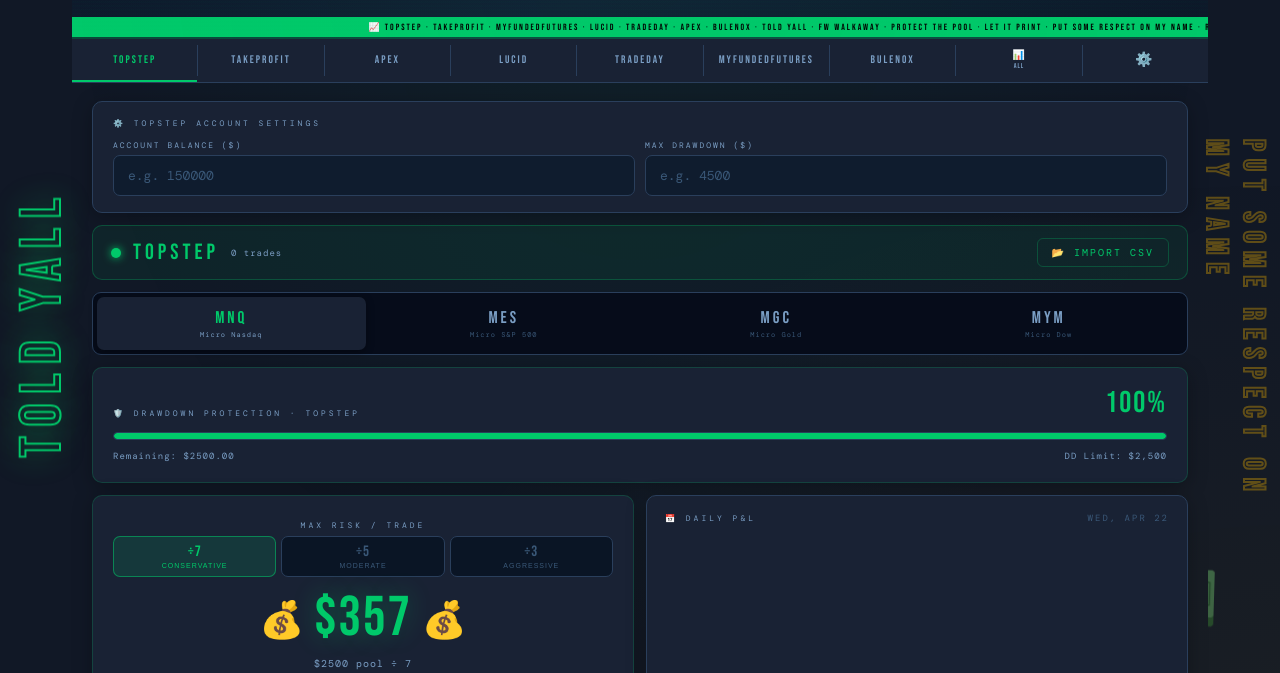
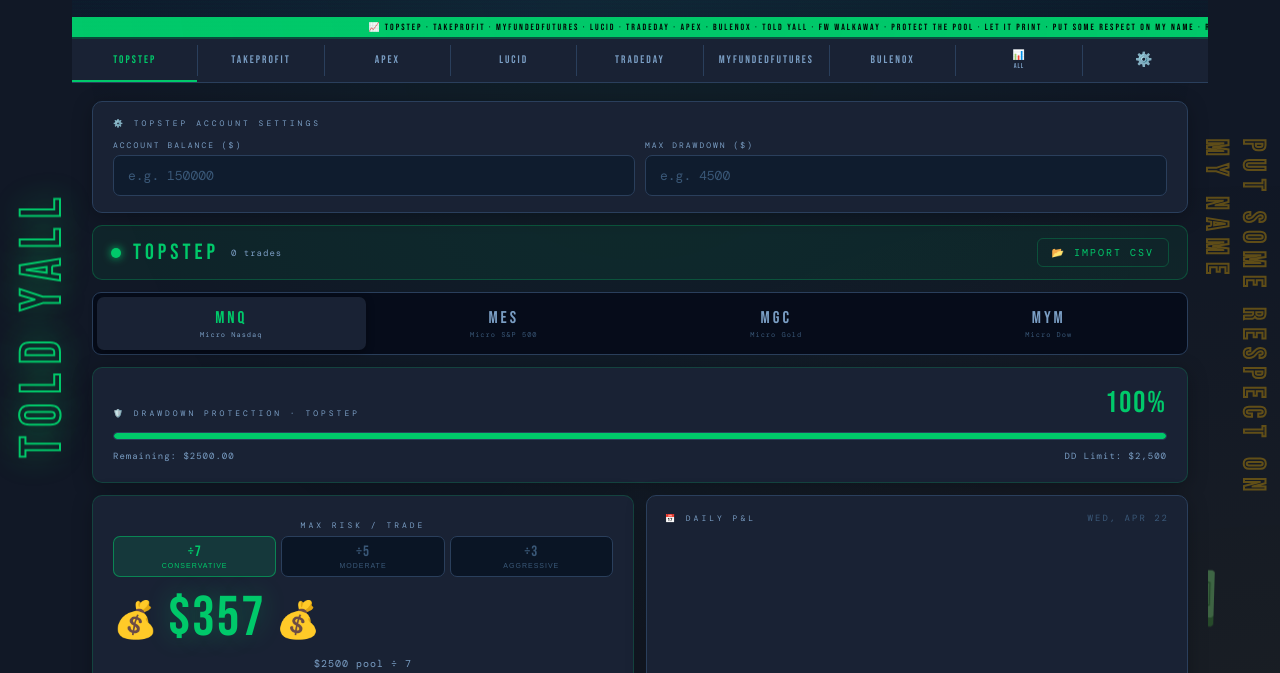
Before and after one commit to nolonboyd-bot/FW-stop-loss, a plain HTML site: page index.html in a window 1280 px wide. Shown: the part 77-750 px from the top of the page. Drawn offline with nearby package versions, Linux system fonts and the light colour scheme; a web font is replaced by a local one.

Commit message:
Update index.html

```diff
--- a/index.html
+++ b/index.html
@@ -109,6 +109,7 @@
 
 /* ── RISK BOX ── */
 .risk-box{padding:24px 20px;display:flex;flex-direction:column;align-items:center;justify-content:center;text-align:center;}
+.risk-box>div{width:100%;}
 .risk-label{font-size:8px;letter-spacing:3px;color:var(--text2);text-transform:uppercase;margin-bottom:6px;}
 .risk-amount{font-family:'Bebas Neue',sans-serif;font-size:56px;color:var(--green);letter-spacing:2px;line-height:1;text-shadow:0 0 24px #00c96a55;}
 .risk-formula{font-size:10px;color:var(--text2);margin-top:6px;letter-spacing:1px;}
```
